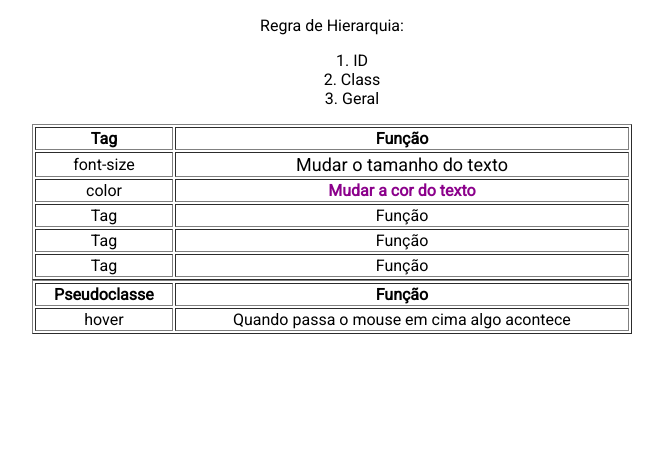
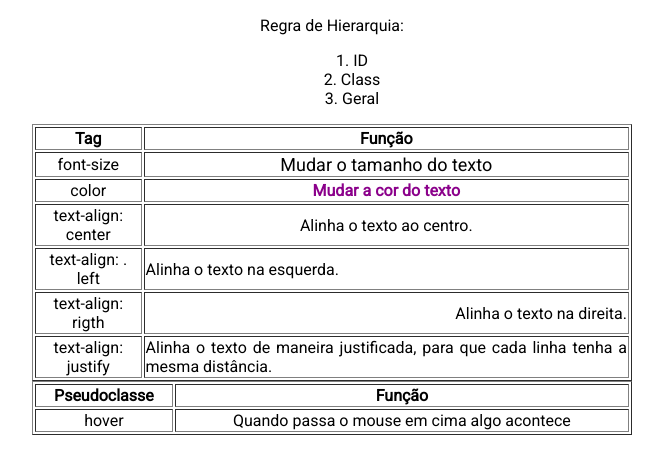
Before and after one commit to daniellegazarini/CSS-Tags, a plain HTML site: page index.html in a window 1280 px wide. Shown: the whole page, without its empty margins (308-971 px from the left). Drawn offline with Linux system fonts and the light colour scheme.

Commit message:
adicionada funções do text-align
center, left, right e justify

```diff
--- a/index.html
+++ b/index.html
@@ -32,19 +32,25 @@
     <td>color</td>
     <th id="color">Mudar a cor do texto</th>
   </tr>
+
   <tr>
-    <td>Tag</td>
-    <td>Função</td>
+    <td>text-align: center</td>
+    <td style="text-align: center">Alinha o texto ao centro.</td>
   </tr>
 
   <tr>
-    <td>Tag</td>
-    <td>Função</td>
+    <td>text-align:  . left</td>
+    <td style="text-align: left">Alinha o texto na esquerda.</td>
   </tr>
 
   <tr>
-    <td>Tag</td>
-    <td>Função</td>
+    <td>text-align: rigth</td>
+    <td style="text-align: right">Alinha o texto na direita.</td>
+  </tr>
+
+  <tr>
+    <td>text-align: justify</td>
+    <td style="text-align: justify">Alinha o texto de maneira justificada, para que cada linha tenha a mesma distância.</td>
   </tr>
 
 
```
